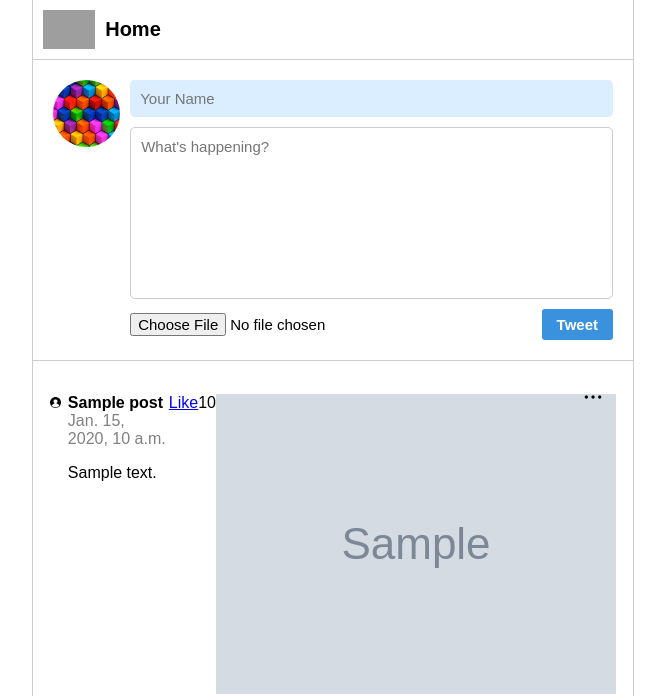
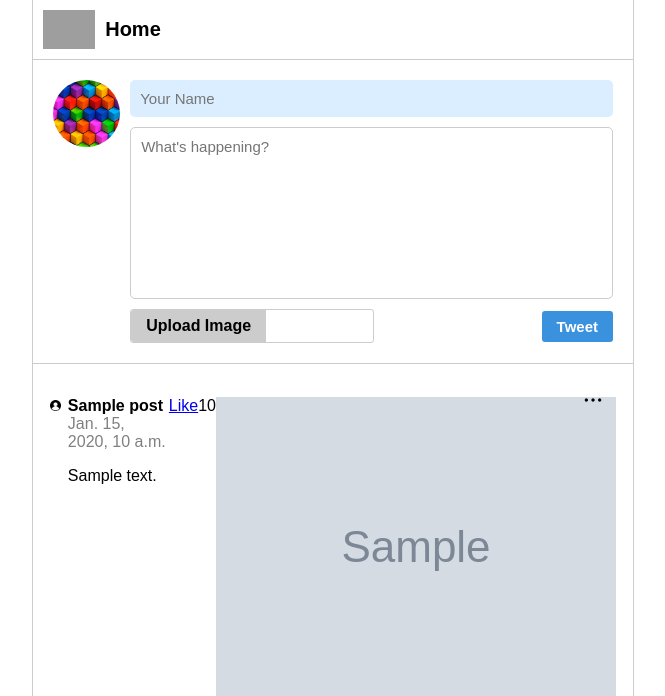
Before and after one commit to MiNombreEsAbe/twitterClone, a Django app: template templates/posts.html in a window 1280 px wide. Shown: the top 696 px of the page, without its empty margins (307-972 px from the left). Run offline with Django 3.2, Linux system fonts and the light colour scheme; the template is opened without the code that fills it: most values are stand-ins (such as "Sample title", 1, 10 or a date in 2020); grey boxes marked "Sample" are stand-in pictures; grey boxes are pictures that could not be loaded.

Commit message:
Changed style of the file input button

```diff
--- a/static/css/style.css
+++ b/static/css/style.css
@@ -88,13 +88,47 @@ body {
     align-items: center;
 }
 
+.postForm .buttons .fileInput {
+    opacity: 0;
+    position: absolute;
+    display: none;
+}
+
+.postForm .buttons .visibleFileInput {
+    width: 50%;
+    border: 1px solid #ccc;
+    border-radius: 3px;
+    display: flex;
+    align-items: center;
+}
+
+.postForm .buttons .visibleFileInput p {
+    margin: 0 10px;
+}
+
+.postForm .buttons .uploadLabel,
 .postForm .buttons .submitButton {
     padding: 7px 15px;
-    background-color: #3a92df;
-    color: #fff;
     font-weight: bold;
     border: none;
     border-radius: 3px;
+}
+
+.postForm .buttons .uploadLabel:hover,
+.postForm .buttons .submitButton:hover,
+.postForm .buttons .fileInput:hover {
+    cursor: pointer;
+}
+
+.postForm .buttons .uploadLabel {
+    border-top-right-radius: 0;
+    border-bottom-right-radius: 0;
+    background-color: #ccc;
+}
+
+.postForm .buttons .submitButton {
+    background-color: #3a92df;
+    color: #fff;
 }
 
 .posts ul {
--- a/static/js/post.js
+++ b/static/js/post.js
@@ -6,4 +6,11 @@ $(() => {
         // Toggle the display of the popup box
         $(this).next('div').toggle();
     });
+
+    $('#inputForFile').change(function () {
+        const filePath = $('#inputForFile').val();
+        const fileName = filePath.replace(/C:\\fakepath\\/i, '');
+
+        $('#fileName').text(fileName);
+    })
 });
--- a/templates/posts.html
+++ b/templates/posts.html
@@ -31,9 +31,18 @@
                 required
             ></textarea>
             <div class="buttons">
-                <div class="fileInput">
-                    <input type="file" name="image" />
+                <div class="visibleFileInput">
+                    <label class="uploadLabel" for="inputForFile">
+                        Upload Image
+                    </label>
+                    <p id="fileName"></p>
                 </div>
+                <input
+                    id="inputForFile"
+                    class="fileInput"
+                    type="file"
+                    name="image"
+                />
                 <input class="submitButton" type="submit" value="Tweet" />
             </div>
         </form>
```
Also changed, not shown: db.sqlite3.
